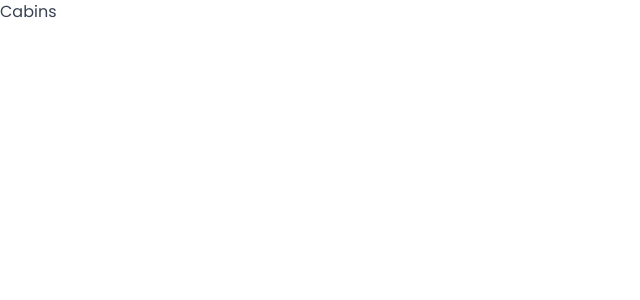
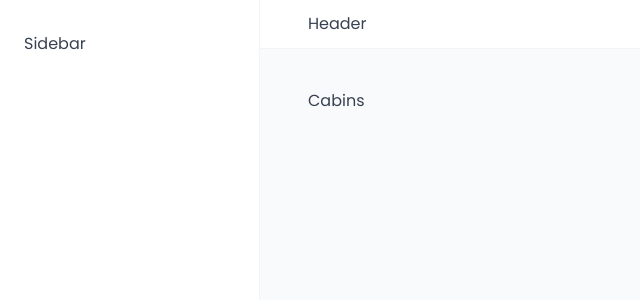
Before and after one commit to vineet-info07/wild-oasis, a React (Vite) app: page /cabins in a window 1280 px wide. Shown: the top 300 px of the page, without its empty margins (0-640 px from the left). Built offline with nearby package versions, Linux system fonts and the light colour scheme; a web font is replaced by a local one.

Commit message:
Building an AppLayout

```diff
--- a/src/App.jsx
+++ b/src/App.jsx
@@ -8,6 +8,7 @@
 import Account from "./pages/Account";
 import Login from "./pages/Login";
 import PageNotFound from "./pages/PageNotFound";
+import AppLayout from "./ui/AppLayout";
 
 function App() {
   return (
@@ -15,6 +16,7 @@
       <GlobalStyles />
       <BrowserRouter>
         <Routes>
+          <Route element={<AppLayout />}>
             <Route index element={<Navigate replace to="dashboard" />} />
             <Route path="dashboard" element={<Dashboard />} />
             <Route path="bookings" element={<Bookings />} />
@@ -22,6 +24,7 @@
             <Route path="users" element={<Users />} />
             <Route path="settings" element={<Settings />} />
             <Route path="account" element={<Account />} />
+          </Route>
           <Route path="login" element={<Login />} />
           <Route path="*" element={<PageNotFound />} />
         </Routes>
--- /dev/null
+++ b/src/ui/AppLayout.jsx
@@ -0,0 +1,31 @@
+import React from "react";
+import { Outlet } from "react-router-dom";
+import Header from "./Header";
+import Sidebar from "./Sidebar";
+import styled from "styled-components";
+
+const StyledAppLayout = styled.div`
+  display: grid;
+  grid-template-columns: 26rem 1fr;
+  grid-template-rows: auto 1fr;
+  height: 100vh;
+`;
+
+const Main = styled.main`
+  background-color: var(--color-grey-50);
+  padding: 4rem 4.8rem 6.4rem;
+`;
+
+function AppLayout() {
+  return (
+    <StyledAppLayout>
+      <Header />
+      <Sidebar />
+      <Main>
+        <Outlet />
+      </Main>
+    </StyledAppLayout>
+  );
+}
+
+export default AppLayout;
--- /dev/null
+++ b/src/ui/Header.jsx
@@ -0,0 +1,14 @@
+import React from "react";
+import styled from "styled-components";
+
+const StyledHeader = styled.header`
+  background-color: var(--color-grey-0);
+  padding: 1.2rem 4.8rem;
+  border-bottom: 1px solid var(--color-grey-100);
+`;
+
+function Header() {
+  return <StyledHeader>Header</StyledHeader>;
+}
+
+export default Header;
--- /dev/null
+++ b/src/ui/Sidebar.jsx
@@ -0,0 +1,16 @@
+import React from "react";
+import styled from "styled-components";
+
+const StyledSidebar = styled.aside`
+  background-color: var(--color-grey-0);
+  padding: 3.2rem 2.4rem;
+  border-right: 1px solid var(--color-grey-100);
+
+  grid-row: 1/ -1;
+`;
+
+function Sidebar() {
+  return <StyledSidebar>Sidebar</StyledSidebar>;
+}
+
+export default Sidebar;
```
Lines whose indentation alone changed are shown as unchanged.
